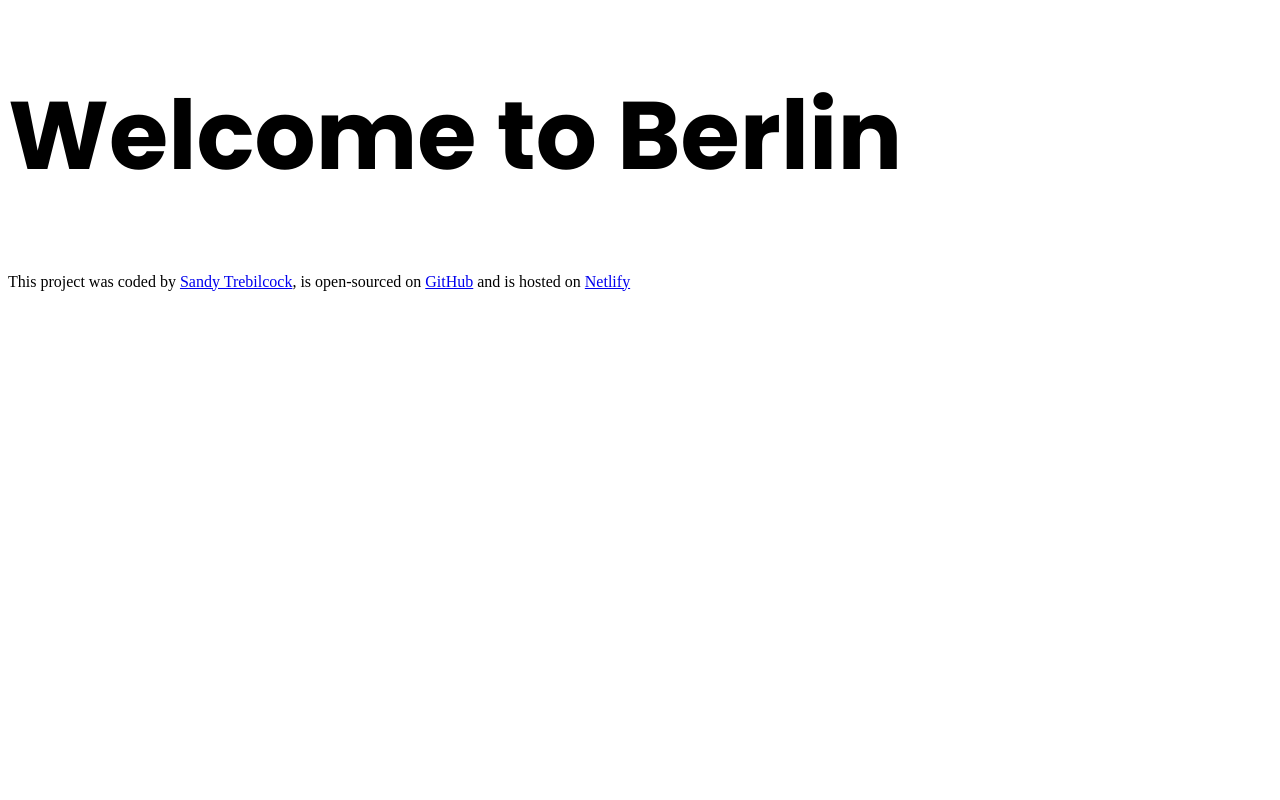
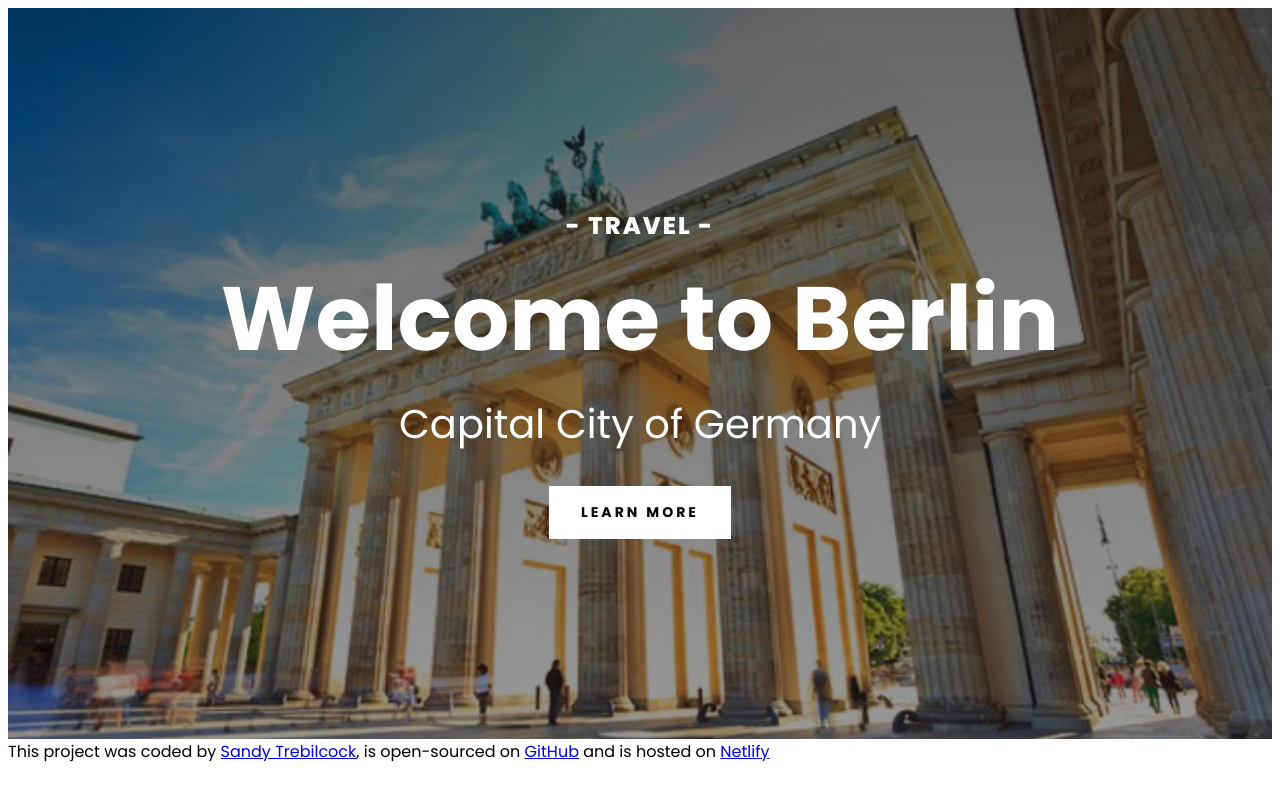
Before and after one commit to SandyTC/travel-project, a plain HTML site: page index.html in a window 1280 px wide. Drawn offline with Linux system fonts and the light colour scheme.

Commit message:
Created and styled header

```diff
--- a/index.html
+++ b/index.html
@@ -14,15 +14,25 @@
     <title>Welcome to Berlin</title>
   </head>
   <body>
+    <div class="container">
+      <header>
+        <h3>- TRAVEL -</h3>
         <h1>Welcome to Berlin</h1>
+        <h2>Capital City of Germany</h2>
+        <a href="#more">Learn more</a>
+      </header>
       <footer>
         This project was coded by
-      <a href="https://github.com/SandyTC" target="_blank">Sandy Trebilcock</a>,
-      is open-sourced on
+        <a href="https://github.com/SandyTC" target="_blank">Sandy Trebilcock</a
+        >, is open-sourced on
         <a href="https://github.com/SandyTC/travel-project" target="_blank"
           >GitHub</a
         >
-      and is hosted on <a href="#" target="_blank">Netlify</a>
+        and is hosted on
+        <a href="https://sandys-travel-project.netlify.app/" target="_blank"
+          >Netlify</a
+        >
       </footer>
+    </div>
   </body>
 </html>
--- a/src/styles.css
+++ b/src/styles.css
@@ -1,7 +1,78 @@
-h1 {
+body {
   font-family: "Poppins", sans-serif;
-  font-size: 96px;
+}
+
+.container {
+  max-width: 1400px;
+  margin: 0 auto;
+}
+
+header {
+  background-image: linear-gradient(rgba(0, 0, 0, 0.6), rgba(0, 0, 0, 0.4)),
+    url("../images/brandenburg.jpeg");
+  background-repeat: no-repeat;
+  background-size: cover;
+  color: white;
+  text-align: center;
+  padding: 200px;
+}
+
+header h1 {
+  font-size: 90px;
   font-weight: 700;
-  line-height: 144px;
-  text-align: left;
+  line-height: 1;
+  margin: 30px 0;
 }
+
+header h2 {
+  font-weight: 400;
+  font-size: 40px;
+  line-height: 1.5;
+  margin: 0;
+}
+
+header h3 {
+  font-weight: 900;
+  font-size: 24px;
+  line-height: 1.5;
+  letter-spacing: 2px;
+  margin: 0;
+}
+
+header a {
+  font-weight: 700;
+  font-size: 14px;
+  line-height: 1.5;
+  letter-spacing: 3px;
+  text-transform: uppercase;
+  background: white;
+  text-decoration: none;
+  color: black;
+  padding: 16px 32px;
+  margin-top: 32px;
+  display: inline-block;
+}
+
+@media (max-width: 900px) {
+  header {
+    padding: 60px 0;
+  }
+
+  header h1 {
+    font-size: 45px;
+  }
+
+  header h2 {
+    font-size: 20px;
+  }
+
+  header h3 {
+    font-size: 12px;
+  }
+
+  header a {
+    font-size: 10px;
+    padding: 10px 20px;
+    font-weight: 600;
+  }
+}
```
Also changed, not shown: images/brandenburg.jpeg (added). Lines whose indentation alone changed are shown as unchanged.
